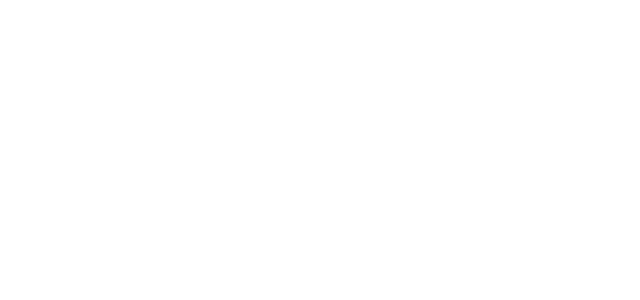
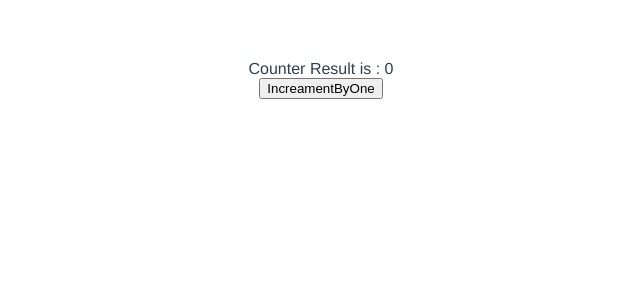
Before and after one commit to programeasily/vue-3-basics, a Vue app: page /computedsetdemo in a window 1280 px wide. Before the commit this address had no page. Shown: the top 300 px of the page, without its empty margins (319-959 px from the left). Built offline with nearby package versions, Linux system fonts and the light colour scheme.

Commit message:
computedsetdemo added

```diff
--- /dev/null
+++ b/src/page/ComputedSetDemo.vue
@@ -0,0 +1,12 @@
+<template>
+  <ComputedSetSample />
+</template>
+
+<script>
+import ComputedSetSample from "../components/ComputedSetSample";
+export default {
+  components: {
+    ComputedSetSample,
+  },
+};
+</script>
--- a/src/router/router.js
+++ b/src/router/router.js
@@ -1,12 +1,14 @@
 import { createWebHistory, createRouter } from "vue-router";
 
 import ComputedGetDemo from "../page/ComputedGetDemo";
+import ComputedSetDemo from "../page/ComputedSetDemo";
 import Home from "../components/Home";
 // Each route should map to a component.
 // We'll talk about nested routes later.
 const routes = [
   { path: "/", component: Home },
-  { path: "/computedgetdemo", component: ComputedGetDemo }
+  { path: "/computedgetdemo", component: ComputedGetDemo },
+  { path: "/computedsetdemo", component: ComputedSetDemo }
 ];
 
 // Create the router instance and pass the `routes` option
```
